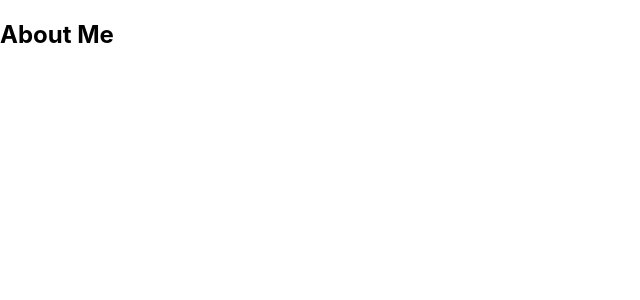
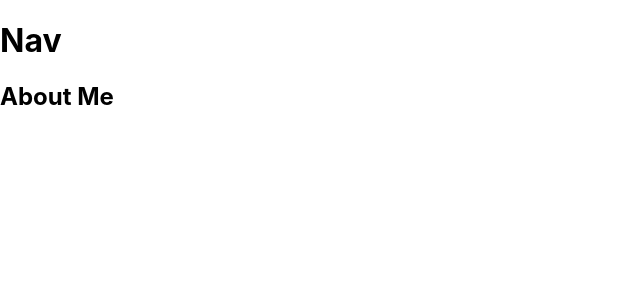
Before and after one commit to rwyland189/react-portfolio, a React (Create React App) app: page / in a window 1280 px wide. Shown: the top 300 px of the page, without its empty margins (0-640 px from the left). Built offline with nearby package versions, Linux system fonts and the light colour scheme.

Commit message:
import nav component in app.js

```diff
--- a/src/App.js
+++ b/src/App.js
@@ -5,6 +5,7 @@ import About from './components/About';
 function App() {
   return (
     <div>
+      <Nav></Nav>
       <main>
         <About></About>
       </main>
```
